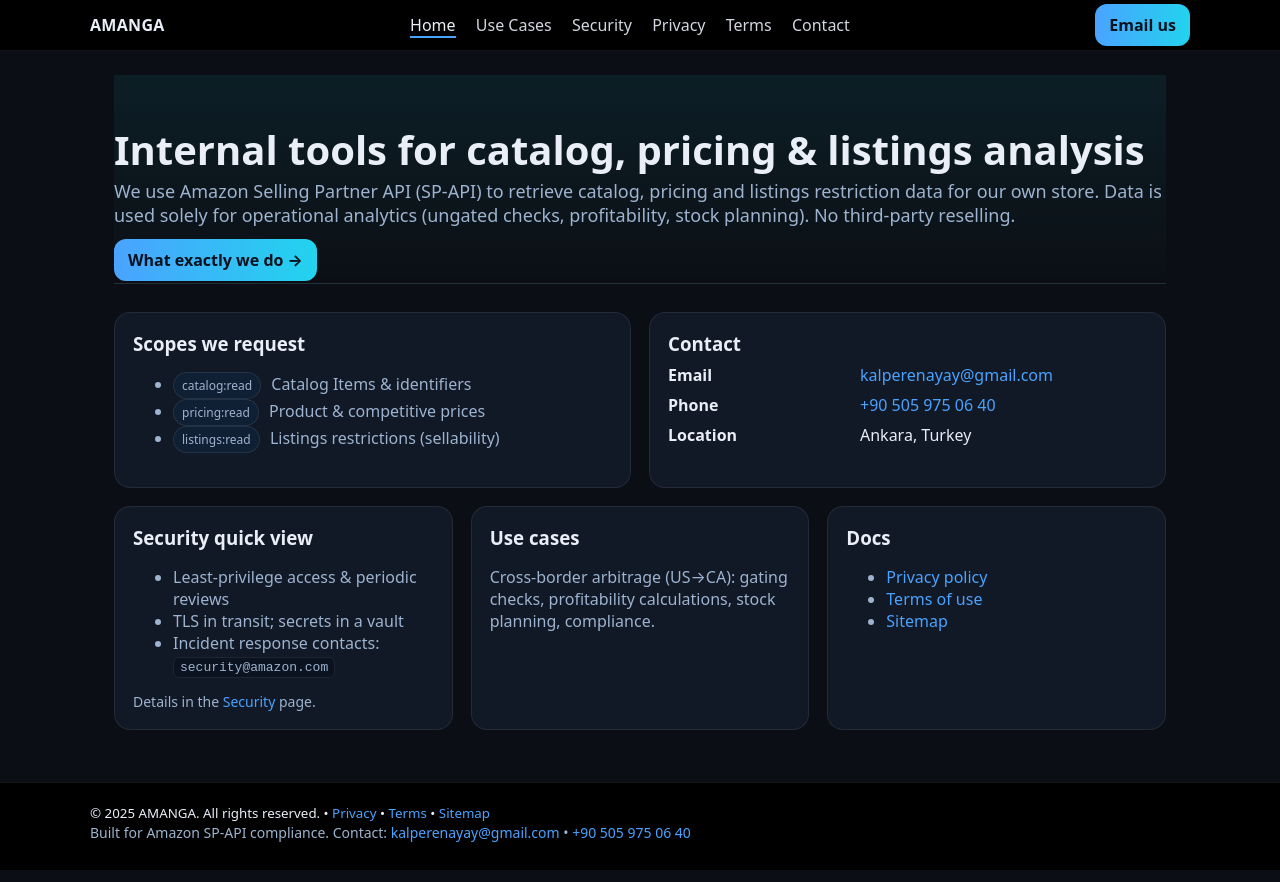
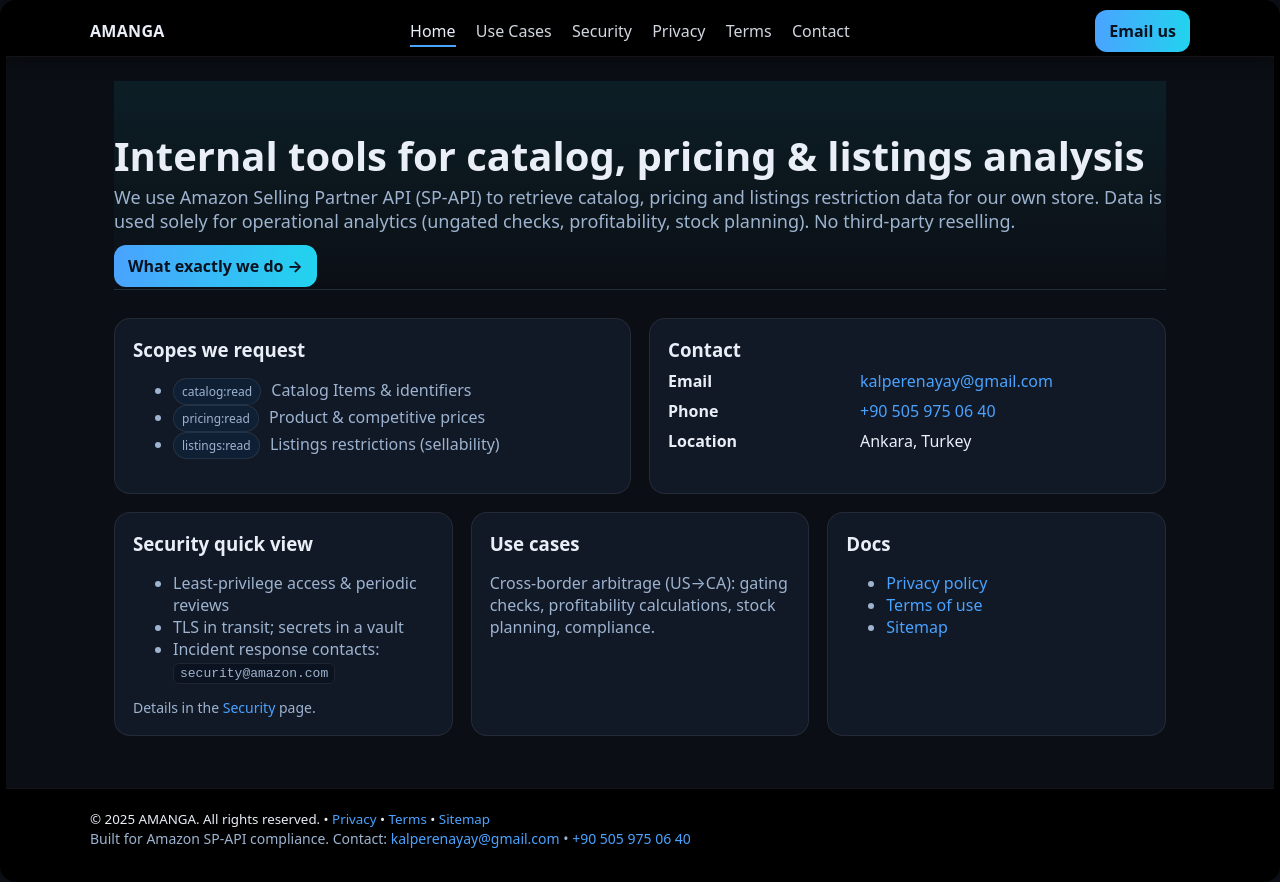
Before and after one commit to Amangastore/amanga-site, a plain HTML site: page index.html in a window 1280 px wide. Drawn offline with Linux system fonts and the light colour scheme; files that its build step writes are made by us from their sources; files whose address does not match are found by name.

Commit message:
Update styles.css

```diff
--- a/styles.css
+++ b/styles.css
@@ -1,3 +1,40 @@
+/* === VURGULU ÇERÇEVE + SİYAH BARLAR === */
+
+/* Dış çerçeve: sayfanın etrafında kalın siyah kenarlık */
+html { background: #000; }
+body {
+  margin: 14px;                 /* kenarlık ile ekran arasında boşluk */
+  border: 6px solid #000;       /* siyah çerçeve */
+  border-radius: 16px;          /* köşeler yumuşasın */
+  background: var(--bg);        /* iç arka plan */
+}
+
+/* Üst ve alt barlar belirgin siyah */
+.frame { background: #000; color: var(--text); }
+.topbar {
+  border-bottom: 1px solid var(--border);
+  position: sticky; top: 0; z-index: 50;
+  box-shadow: 0 6px 14px rgba(0,0,0,.35);
+}
+.footerbar {
+  border-top: 1px solid var(--border);
+  box-shadow: 0 -4px 12px rgba(0,0,0,.35) inset;
+}
+
+/* İçerik genişliği ve boşluklar */
+.container { max-width: 1100px; margin: 0 auto; padding: 22px 26px; }
+
+/* Navigasyon daha tok görünsün */
+.nav { display:flex; gap:18px; align-items:center; justify-content:space-between; padding: 12px 0; }
+.brand { font-weight: 800; letter-spacing: .3px; }
+.navlinks a { color: var(--text); opacity: .92; margin: 0 8px; padding-bottom: 3px; }
+.navlinks a.active { opacity: 1; border-bottom: 2px solid var(--accent); }
+
+/* Buton ve kart görselliği korunsun */
+.btn { background: linear-gradient(90deg, var(--accent), #22d3ee); color:#08121f; padding:10px 14px; border-radius:12px; font-weight:700; }
+
+/* (İsteğe bağlı) sayfa içi kartların kenarlıkları biraz daha belirgin olsun */
+.card { border: 1px solid rgba(255,255,255,.10); background: #111826; }
 
 :root{
   --bg:#0b0f15;
```
